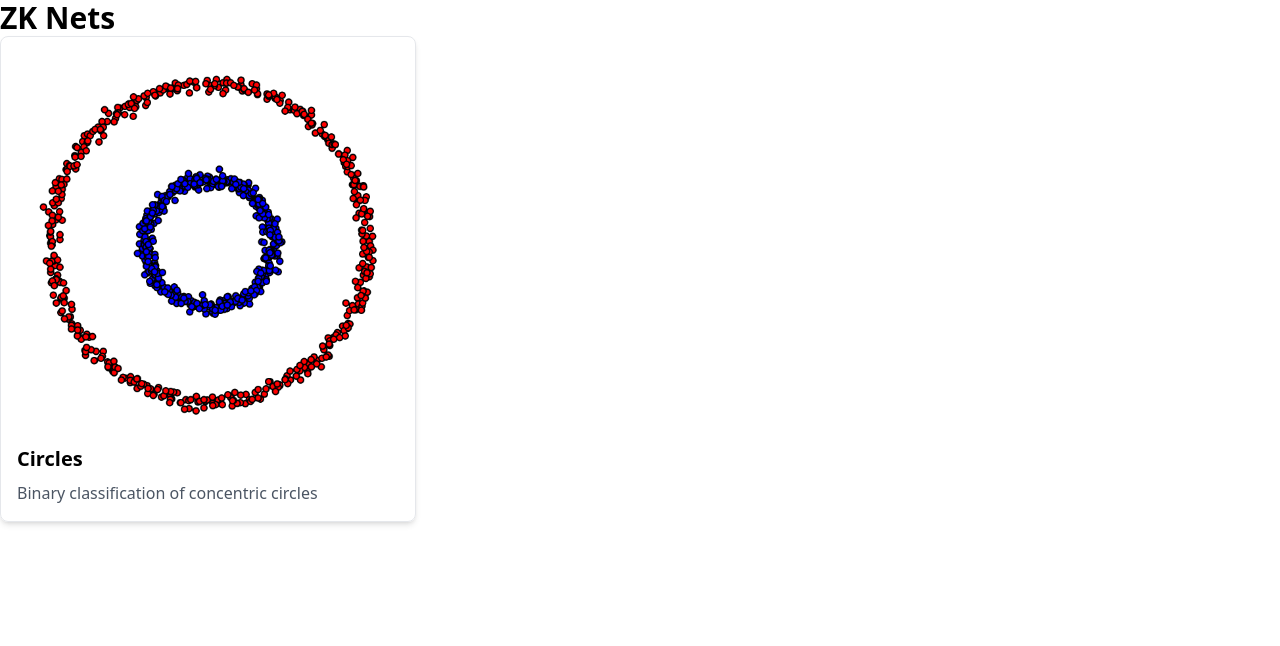
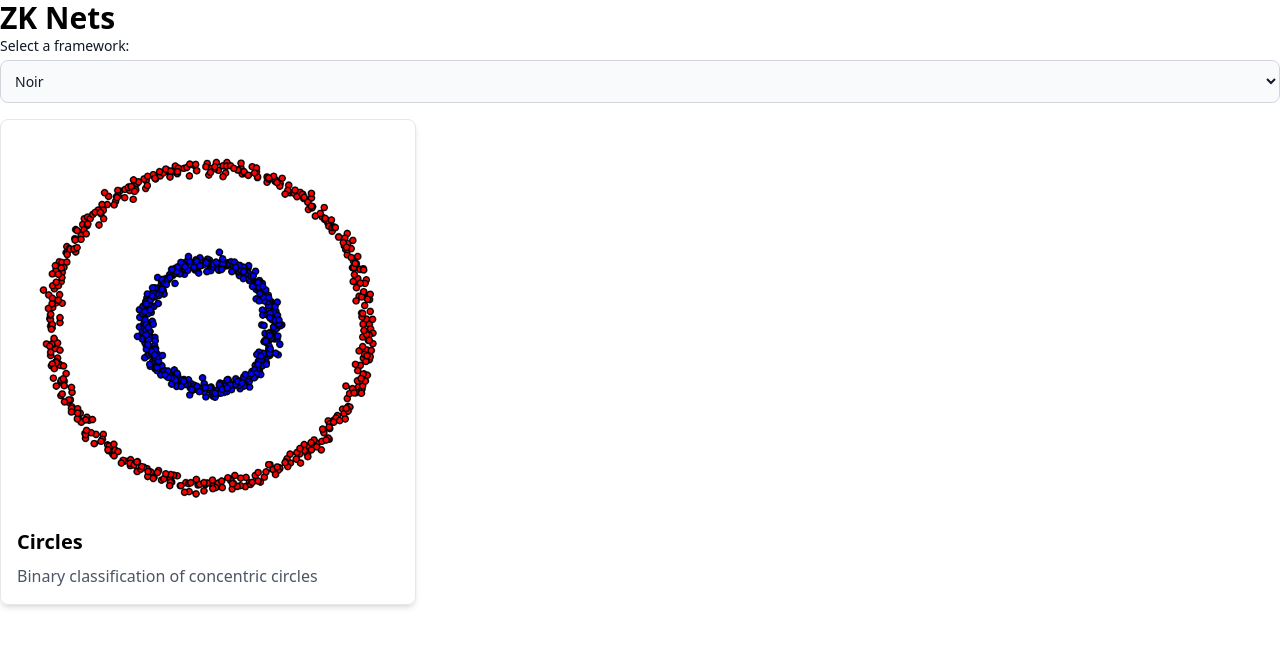
Before and after one commit to metavind/zknets, a React (Vite) app: page / in a window 1280 px wide. Shown: the top 646 px of the page. Built offline with nearby package versions, Linux system fonts and the light colour scheme.

Commit message:
feat: add framework selector and corresponding component

```diff
--- a/src/App.tsx
+++ b/src/App.tsx
@@ -1,20 +1,37 @@
-import React from 'react';
+import React, { useState } from 'react';
+import { Framework } from '@/frameworks';
+import FrameworkSelector from '@/components/FrameworkSelector';
+import { CirclesModel, InferenceModel } from '@/models';
 import ModelGrid from '@/components/ModelGrid';
-import { CirclesModel, InferenceModel } from '@/models/index';
 
 const models = [new CirclesModel()];
 
 const App: React.FC = () => {
+  const [selectedFramework, setSelectedFramework] = useState<Framework>(
+    Framework.Noir
+  );
+
   const handleModelClick = (model: InferenceModel) => {
     console.log('Clicked model:', model.name);
     // TODO: Implement model selection logic
   };
 
+  const handleFrameworkChange = (framework: Framework) => {
+    setSelectedFramework(framework);
+  };
+
+  const filteredModels = models.filter((model) =>
+    model.supportedFrameworks.includes(selectedFramework)
+  );
+
   return (
     <div>
       <h1 className="text-3xl font-bold">ZK Nets</h1>
-      {/* Placeholder for framework dropdown */}
-      <ModelGrid models={models} onModelClick={handleModelClick} />
+      <FrameworkSelector
+        selectedFramework={selectedFramework}
+        onFrameworkChange={handleFrameworkChange}
+      />
+      <ModelGrid models={filteredModels} onModelClick={handleModelClick} />
     </div>
   );
 };
--- /dev/null
+++ b/src/components/FrameworkSelector.tsx
@@ -0,0 +1,40 @@
+import React from 'react';
+import { Framework } from '@/frameworks';
+
+interface FrameworkSelectorProps {
+  selectedFramework: string;
+  onFrameworkChange: (framework: Framework) => void;
+}
+
+const FrameworkSelector: React.FC<FrameworkSelectorProps> = ({
+  selectedFramework,
+  onFrameworkChange,
+}) => {
+  const handleChange = (event: React.ChangeEvent<HTMLSelectElement>) => {
+    onFrameworkChange(event.target.value as Framework);
+  };
+  return (
+    <div className="mb-4">
+      <label
+        htmlFor="framework-selector"
+        className="mb-2 block text-sm font-medium text-gray-900"
+      >
+        Select a framework:
+        <select
+          id="framework-selector" // This ID can actually be removed if not used elsewhere for CSS or JavaScript
+          value={selectedFramework}
+          onChange={handleChange}
+          className="mt-1 block w-full rounded-lg border border-gray-300 bg-gray-50 p-2.5 text-sm text-gray-900 focus:border-blue-500 focus:ring-blue-500"
+        >
+          {Object.values(Framework).map((framework) => (
+            <option key={framework} value={framework}>
+              {framework}
+            </option>
+          ))}
+        </select>
+      </label>
+    </div>
+  );
+};
+
+export default FrameworkSelector;
--- /dev/null
+++ b/src/frameworks/index.ts
@@ -0,0 +1,5 @@
+export enum Framework {
+  Noir = 'Noir',
+  Circom = 'Circom',
+  // Add more frameworks here
+}
--- a/src/models/circles/model.ts
+++ b/src/models/circles/model.ts
@@ -1,4 +1,5 @@
 import { InferenceModel } from '@/models/index';
+import { Framework } from '@/frameworks';
 
 export class CirclesModel implements InferenceModel {
   id = 'circles';
@@ -9,7 +10,7 @@ export class CirclesModel implements InferenceModel {
 
   thumbnail = '/thumbnails/circles_visualization.png';
 
-  compatibleFrameworks = ['noir'];
+  supportedFrameworks = [Framework.Noir];
 
   inputShape = [2];
 
```
Also changed, not shown: src/models/index.ts (+3 -7 lines).
